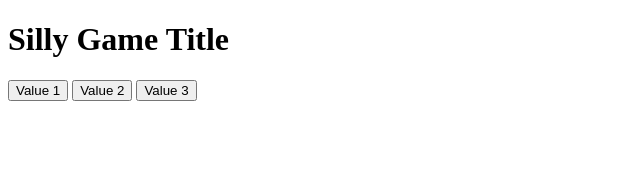
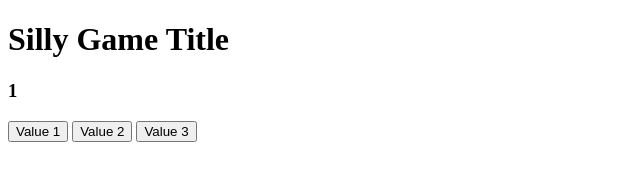
Before and after one commit to Lucoria1/idle, a plain HTML site: page index.html in a window 1280 px wide. Both pictures are taken after a click on the button "Value 2". Shown: the whole page, without its empty margins (0-640 px from the left). Drawn offline with Linux system fonts and the light colour scheme.

Commit message:
added value counters for buttons 2 and 3

```diff
--- a/idle.js
+++ b/idle.js
@@ -1,14 +1,32 @@
 window.onload = function(){
-    let counterDisplayElem = document.querySelector(".counterDisplay");
+    let value1 = document.querySelector(".value1");
+    let value2 = document.querySelector(".value2");
+    let value3 = document.querySelector(".value3");
     let btn1 = document.querySelector(".btn1");
+    let btn2 = document.querySelector(".btn2");
+    let btn3 = document.querySelector(".btn3");
 
     let count1 = 0;
+    let count2 = 0;
+    let count3 = 0;
 
     btn1.addEventListener("click", increaseValue1);
+    btn2.addEventListener("click", increaseValue2);
+    btn3.addEventListener("click", increaseValue3);
 
     function increaseValue1 () {
-        count1 +=1
-        counterDisplayElem.innerHTML = count1;
+        count1 += 1
+        value1.innerHTML = count1;
+    }
+
+    function increaseValue2 (){
+        count2 += 1
+        value2.innerHTML = count2;
+    }
+
+    function increaseValue3 (){
+        count3 += 1
+        value3.innerHTML = count3;
     }
 
 }
--- a/index.html
+++ b/index.html
@@ -12,7 +12,9 @@
 
         <div id="container">
 
-            <h3 class="counterDisplay"></h3>
+            <h3 class="value1"></h3>
+            <h3 class="value2"></h3>
+            <h3 class="value3"></h3>
 
         </div>
 
```
